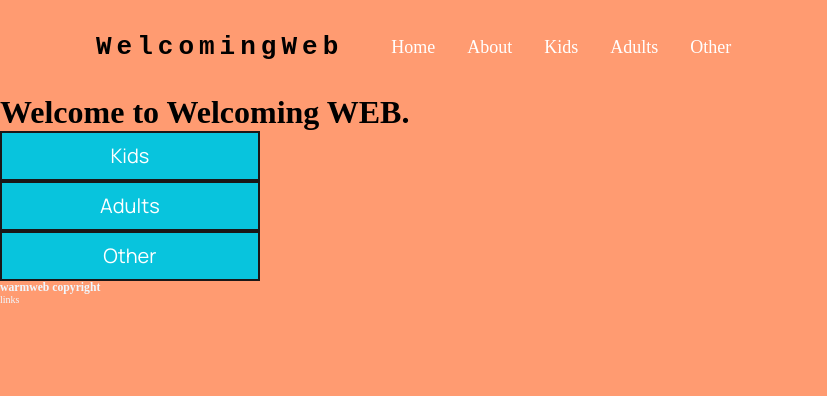
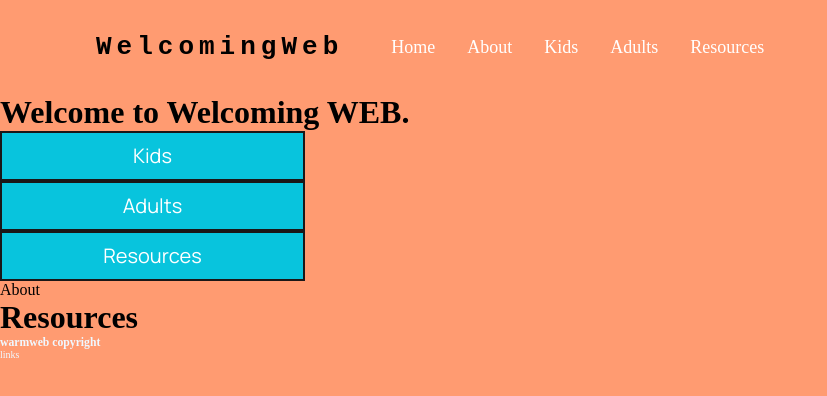
Before and after one commit to rwc5591/WelcomingWeb, a React (Create React App) app: page /Home in a window 1280 px wide. Shown: the top 396 px of the page, without its empty margins (0-827 px from the left). Built offline with nearby package versions, Linux system fonts and the light colour scheme.

Commit message:
resources

```diff
--- a/src/App.js
+++ b/src/App.js
@@ -1,5 +1,5 @@
 import React from 'react'
-import { Footer, Header, Other, About } from './containers'
+import { Footer, Header, Resources, About } from './containers'
 import { Navbar } from './components'
 import './App.css'
 
@@ -10,11 +10,10 @@ const App = () => {
         <Navbar />
         <Header />
       </div>
-      {/*
+
       <About />
+      <Resources />
 
-      <Other />
-      */}
       <Footer />
     </div>
   )
--- a/src/components/navbar/Navbar.jsx
+++ b/src/components/navbar/Navbar.jsx
@@ -10,11 +10,11 @@ const Navbar = () => {
           <h1>WelcomingWeb</h1>
         </div>
         <div className='navbarlinkscontainer'>
-          <p><a href='#Home'>Home</a></p>
+          <p><a href='#home'>Home</a></p>
           <p><a href='#About'>About</a></p>
           <p><a href='#Kids'>Kids</a></p>
           <p><a href='#Adults'>Adults</a></p>
-          <p><a href='#Other'></a>Other</p>
+          <p><a href='#resources'></a>Resources</p>
 
         </div>
       </div>
--- a/src/containers/header/Header.jsx
+++ b/src/containers/header/Header.jsx
@@ -11,7 +11,7 @@ const Header = () => {
         <div className='headerbuttons'>
           <button type='button'> Kids</button>
           <button type='button'> Adults</button>
-          <button type='button'> Other</button>
+          <button type='button'> Resources</button>
         </div>
 
       </div>
--- a/src/containers/index.js
+++ b/src/containers/index.js
@@ -1,5 +1,4 @@
 export { default as About } from './about/About'
-
 export { default as Footer } from './footer/Footer'
 export { default as Header } from './header/Header'
-export {default as Other} from './other/Other'
+export { default as Resources } from './resources/Resources'
--- a/src/containers/other/Other.jsx
+++ /dev/null
@@ -1,12 +0,0 @@
-import React from 'react'
-import './other.css'
-
-const Other = () => {
-  return (
-      <div>
-          Other
-      </div>
-  )
-}
-
-export default Other
--- /dev/null
+++ b/src/containers/resources/Resources.jsx
@@ -0,0 +1,16 @@
+import React from 'react'
+import './resources.css'
+
+const Resources = () => {
+  return (
+    <div className='resources' id='resources'>
+      <div className='resources_heading'>
+        <h1>Resources</h1>
+      </div>
+
+
+      </div>
+  )
+}
+
+export default Resources
```
Also changed, not shown: src/containers/resources/resources.css (added).
